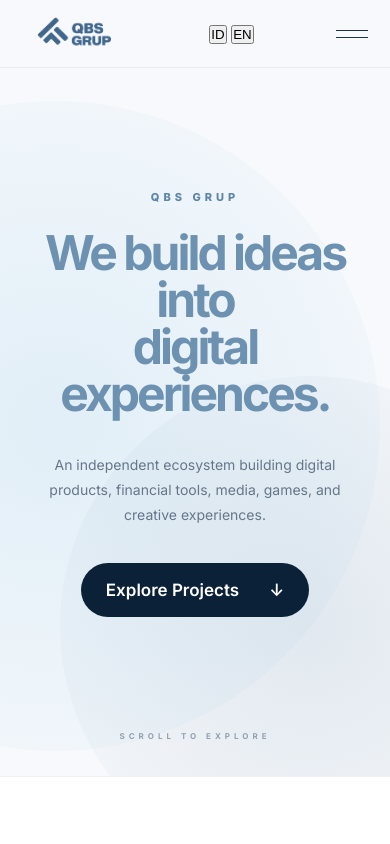
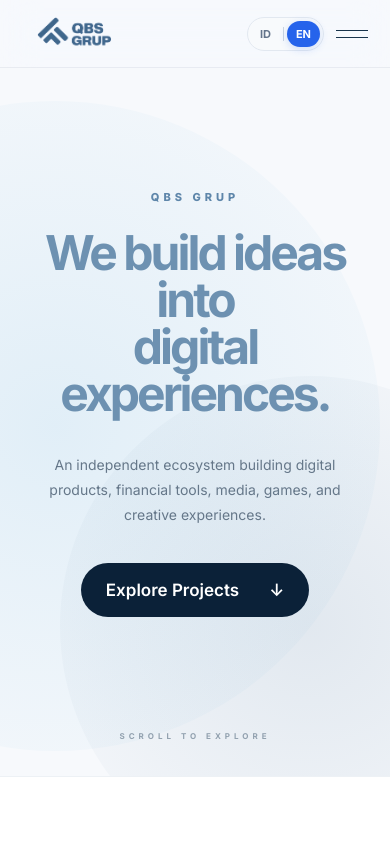
Before and after one commit to Obus5/QBSGRUP, a plain HTML site: page index.html in a window 390 px wide. Shown: the top 844 px of the page. Drawn offline with Linux system fonts and the light colour scheme; files whose address does not match are found by name.

Commit message:
Update style.css

```diff
--- a/css/style.css
+++ b/css/style.css
@@ -1593,12 +1593,15 @@ nav a:hover::after {
 
 
     /* NAVBAR */
-
-    .navbar {
-        height: 68px;
-
-        padding: 0 22px;
-    }
+.navbar {
+    height: 68px;
+    padding: 0 22px;
+
+    background: rgba(247, 249, 252, 0.48);
+
+    backdrop-filter: blur(18px) saturate(150%);
+    -webkit-backdrop-filter: blur(18px) saturate(150%);
+}
 
     .brand-logo {
         width: 105px;
@@ -2019,3 +2022,61 @@ nav a:hover::after {
     }
 
 }
+
+/* =====================================
+   LANGUAGE SWITCHER
+===================================== */
+
+.language-switcher {
+    display: flex;
+    align-items: center;
+    gap: 5px;
+    padding: 5px;
+    border: 1px solid #e2e8f0;
+    border-radius: 50px;
+    background: #f8fafc;
+    flex-shrink: 0;
+}
+
+.language-switcher button {
+    border: none;
+    background: transparent;
+    padding: 7px 11px;
+    border-radius: 30px;
+    color: #64748b;
+    font-family: inherit;
+    font-size: 12px;
+    font-weight: 700;
+    cursor: pointer;
+    transition: all 0.25s ease;
+}
+
+.language-switcher button:hover {
+    color: #2563eb;
+}
+
+.language-switcher button.active {
+    background: #2563eb;
+    color: #ffffff;
+    box-shadow: 0 2px 8px rgba(37, 99, 235, 0.2);
+}
+
+.language-divider {
+    width: 1px;
+    height: 14px;
+    background: #cbd5e1;
+}
+
+@media (max-width: 768px) {
+    .language-switcher {
+        margin-left: auto;
+        margin-right: 12px;
+        padding: 3px;
+        gap: 3px;
+    }
+
+    .language-switcher button {
+        padding: 6px 9px;
+        font-size: 11px;
+    }
+}
```
